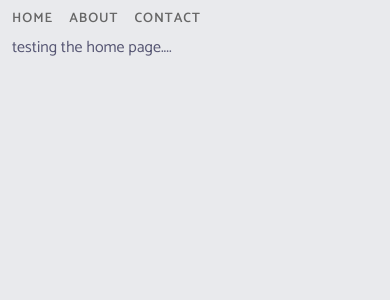
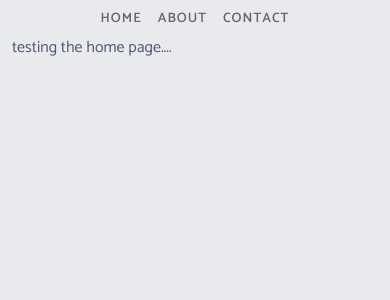
Before and after one commit to johnclamy/nextjs-blog, a Next.js app: page / in a window 390 px wide. Shown: the top 300 px of the page. Built offline with nearby package versions, Linux system fonts and the light colour scheme.

Commit message:
add media query to navbar

```diff
--- a/components/layout/UpperNavbar.js
+++ b/components/layout/UpperNavbar.js
@@ -6,8 +6,8 @@ import styles from './UpperNavbar.module.css'
 
 export default function UpperNavbar() {
   return (
-    <Navbar>
-      <Nav className="text-uppercase mr-auto">
+    <Navbar className={styles.nav_navbar}>
+      <Nav>
         <Link href='/'>
           <a className={styles.nav_link}>home</a>
         </Link>
--- a/components/layout/UpperNavbar.module.css
+++ b/components/layout/UpperNavbar.module.css
@@ -1,6 +1,12 @@
+.nav_navbar {
+  display: flex;
+  justify-content: space-between;
+}
+
 .nav_link {
   padding-top: 0 !important;
   padding-bottom: 0 !important;
+  text-transform: uppercase;
 }
 
 .nav_link:link,
@@ -19,3 +25,10 @@
 .nav_link:not(:last-child) {
   margin-right: var(--margin);
 }
+
+@media screen and (max-width: 680px) {
+  .nav_navbar {
+    display: flex;
+    justify-content: center;
+  }
+}
```
